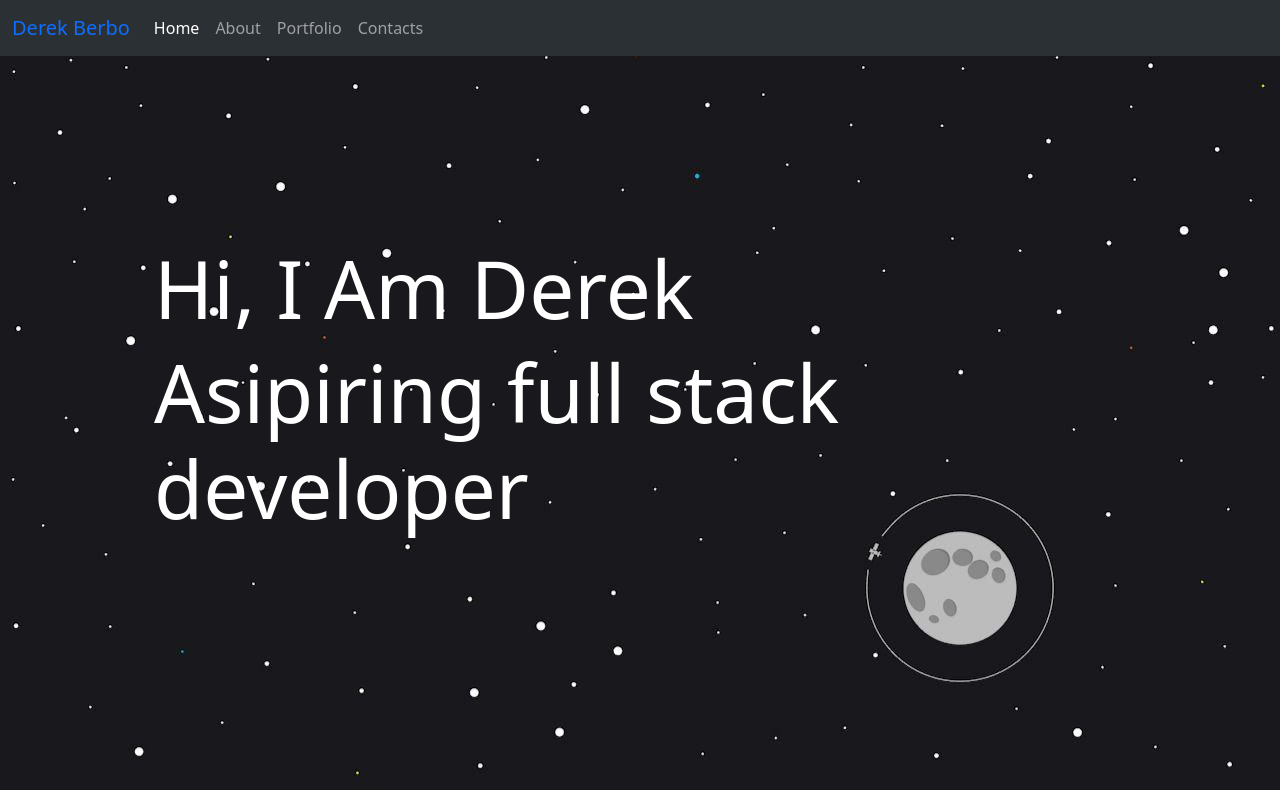
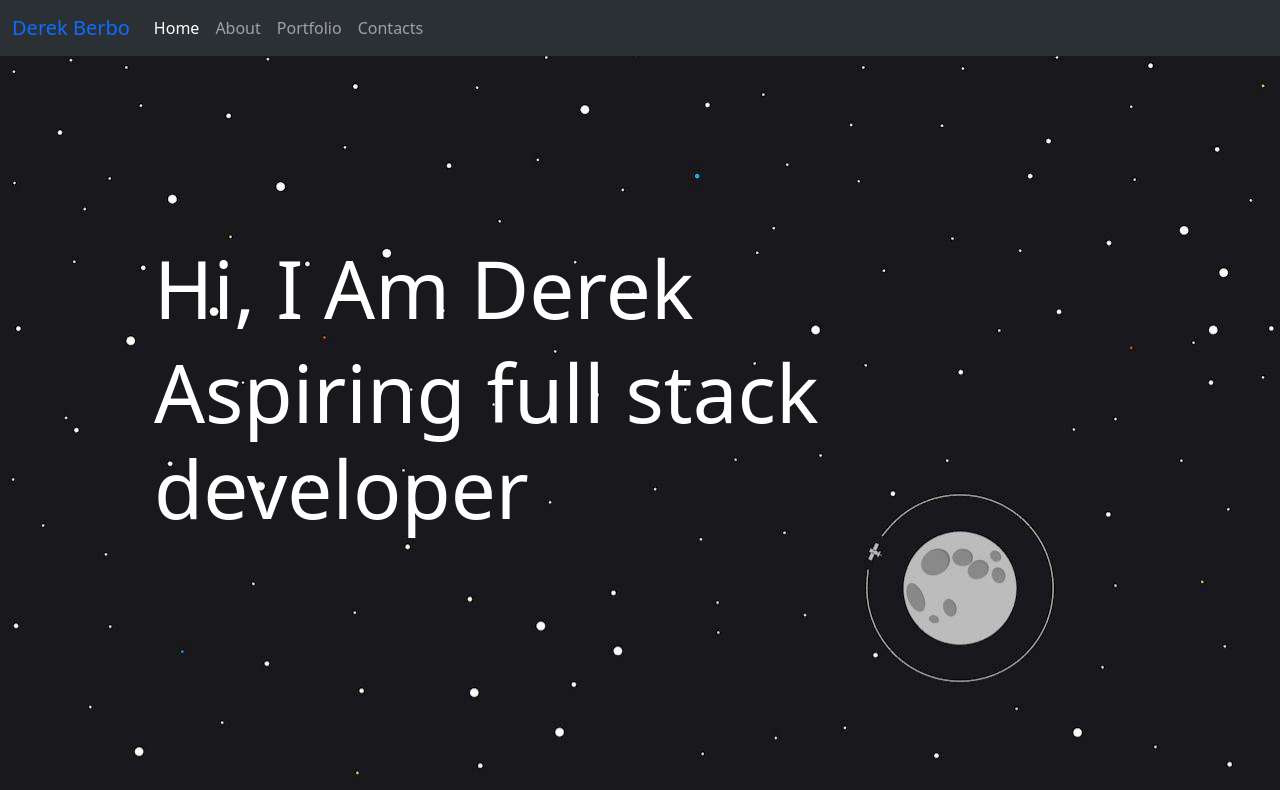
Before and after one commit to pickachuuu/portfolio, a React (Vite) app: page / in a window 1280 px wide. Shown: the top 790 px of the page. Built offline with nearby package versions, Linux system fonts and the light colour scheme.

Commit message:
fixed typo

```diff
--- a/src/components/homePage.jsx
+++ b/src/components/homePage.jsx
@@ -1,5 +1,4 @@
 import React from 'react'
-import self from '../images/me.jpg';
 import banner from '../images/banner.png'
 
 const homePage = () => {
@@ -10,7 +9,7 @@ const homePage = () => {
         <div className='col-lg-12 col-12 p-5 mt-5'>
           <div className='text-fluid mt-5'>
           <h1 className='display-1 animate__animated animate__fadeIn animate__delay-1s' style={{ color: 'white' }}>Hi, I Am Derek</h1>
-          <h1 className='display-1 animate__animated animate__backInLeft animate__delay-2s' style={{ color: 'white' , marginBottom: '15%'}}>Asipiring full stack developer</h1>
+          <h1 className='display-1 animate__animated animate__backInLeft animate__delay-2s' style={{ color: 'white' , marginBottom: '15%'}}>Aspiring full stack developer</h1>
           </div>
         </div>
         <div className='col-lg-5 col-12 p-5'>
```
